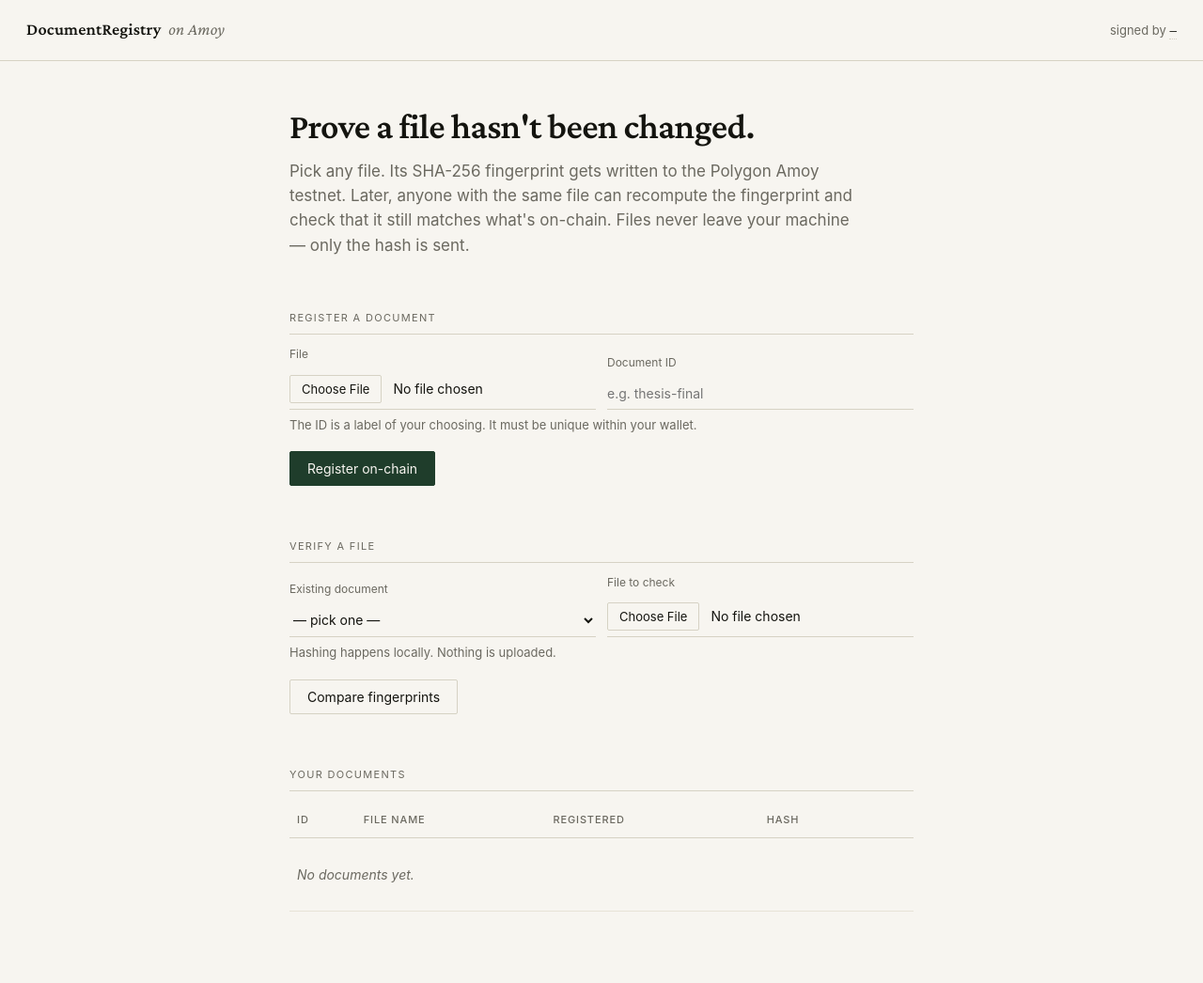
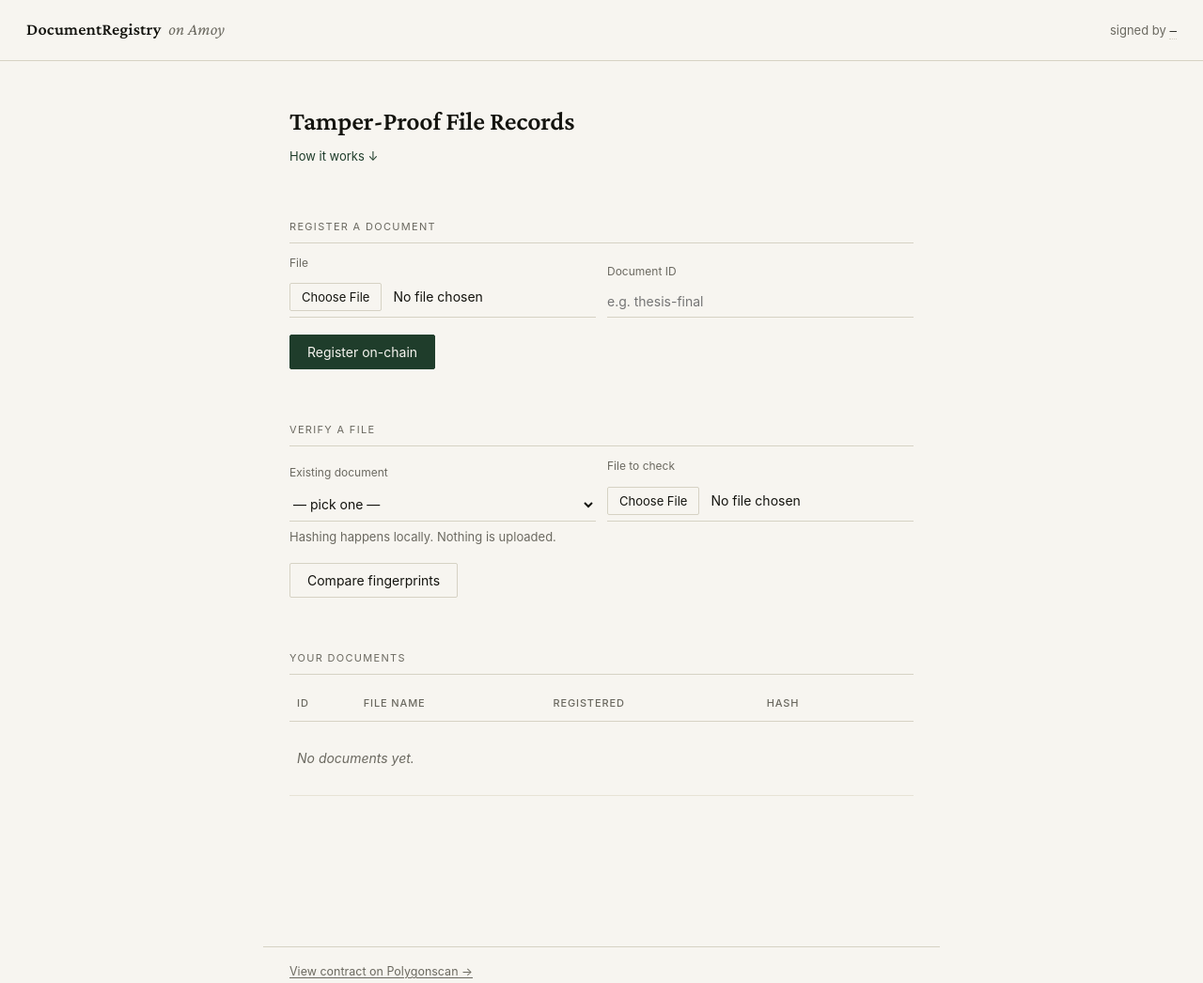
Before and after one commit to dominic-isaac-molina/finals-429, a website: page frontend/index.html in a window 1280 px wide. Shown: the top 1046 px of the page at 94% size. Drawn offline with nearby package versions, Linux system fonts and the light colour scheme.

Commit message:
Reorganize page layout and heading

```diff
--- a/frontend/index.html
+++ b/frontend/index.html
@@ -347,6 +347,37 @@
 
     .doc-id { word-break: break-all; }
 
+    .page-intro { margin-bottom: 36px; }
+
+    .page-intro h1 {
+      font-family: "Crimson Pro", "Iowan Old Style", Georgia, serif;
+      font-size: 28px;
+      font-weight: 600;
+      margin: 0 0 10px;
+      letter-spacing: -0.2px;
+    }
+
+    details.info-toggle { font-size: 14px; }
+
+    details.info-toggle summary {
+      cursor: pointer;
+      color: var(--accent);
+      font-size: 13px;
+      user-select: none;
+      list-style: none;
+      display: inline-block;
+    }
+    details.info-toggle summary::-webkit-details-marker { display: none; }
+    details.info-toggle summary::after { content: " ↓"; }
+    details[open].info-toggle summary::after { content: " ↑"; }
+
+    details.info-toggle p {
+      margin: 10px 0 0;
+      color: var(--muted);
+      max-width: 58ch;
+      line-height: 1.65;
+    }
+
     @media (max-width: 560px) {
       .topbar { padding: 14px 18px; }
       main { padding: 32px 18px 64px; }
@@ -366,13 +397,13 @@
   </div>
 
   <main>
-    <h1>Prove a file hasn't been changed.</h1>
-    <p class="lede">
-      Pick any file. Its SHA-256 fingerprint gets written to the Polygon Amoy
-      testnet. Later, anyone with the same file can recompute the fingerprint
-      and check that it still matches what's on-chain. Files never leave your
-      machine — only the hash is sent.
-    </p>
+    <div class="page-intro">
+      <h1>Tamper-Proof File Records</h1>
+      <details class="info-toggle">
+        <summary>How it works</summary>
+        <p>The browser hashes your file with SHA-256 and registers that fingerprint on the Polygon Amoy testnet. To verify later, re-hash the same file and compare — matching hashes prove the file is unchanged. Files never leave your machine.</p>
+      </details>
+    </div>
 
     <div id="setup-banners"></div>
 
@@ -392,7 +423,6 @@
           <input id="register-id" type="text" placeholder="e.g. thesis-final" required>
         </div>
       </div>
-      <p class="help">The ID is a label of your choosing. It must be unique within your wallet.</p>
       <div style="margin-top: 18px;">
         <button type="submit" id="register-btn">Register on-chain</button>
       </div>
@@ -439,8 +469,7 @@
   </main>
 
   <footer>
-    Open-source, no accounts, no servers. View the
-    <a id="contract-link" href="https://amoy.polygonscan.com/" target="_blank" rel="noopener">contract on Polygonscan</a>.
+    <a id="contract-link" href="https://amoy.polygonscan.com/" target="_blank" rel="noopener">View contract on Polygonscan →</a>
   </footer>
 
   <div id="toast" class="toast"></div>
```
